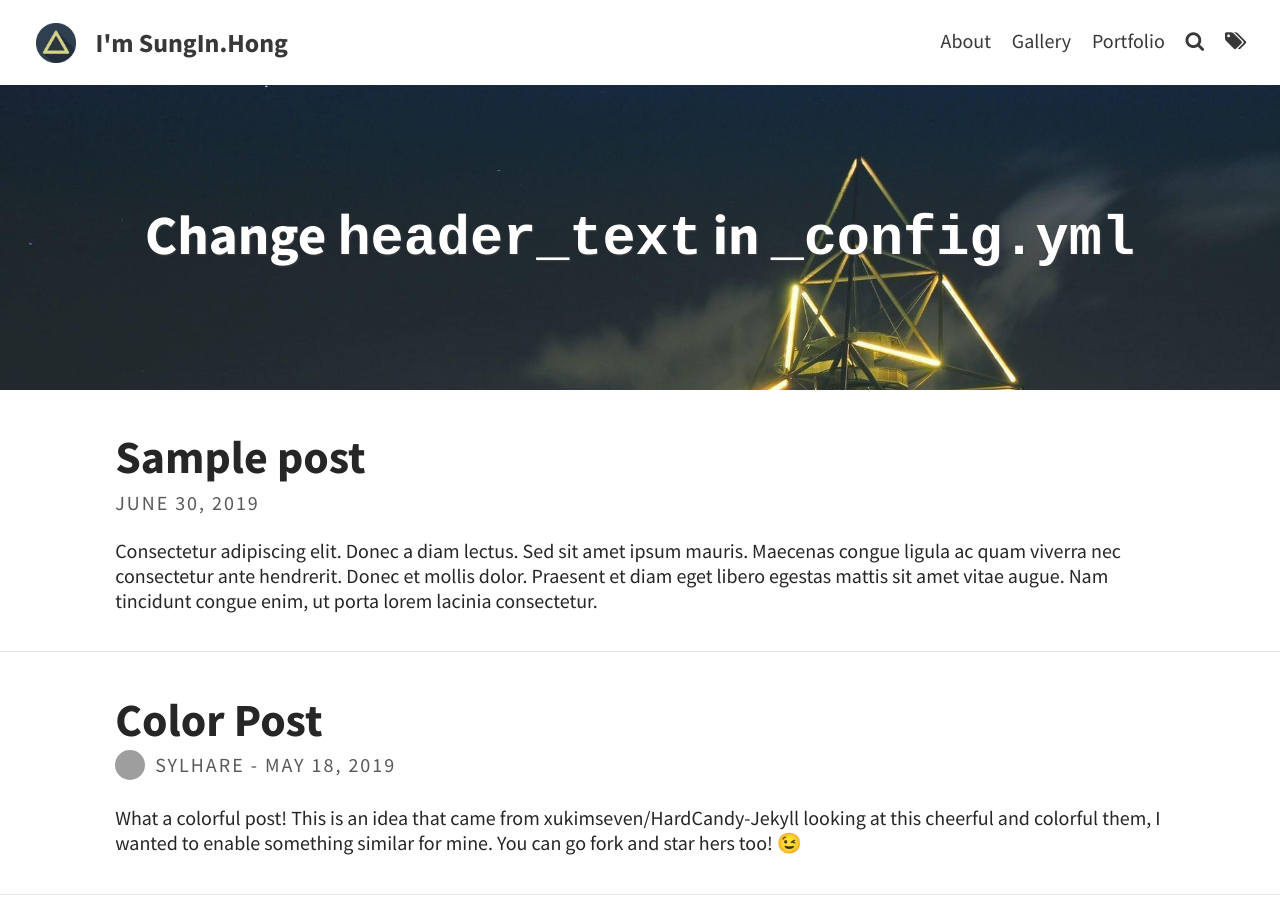
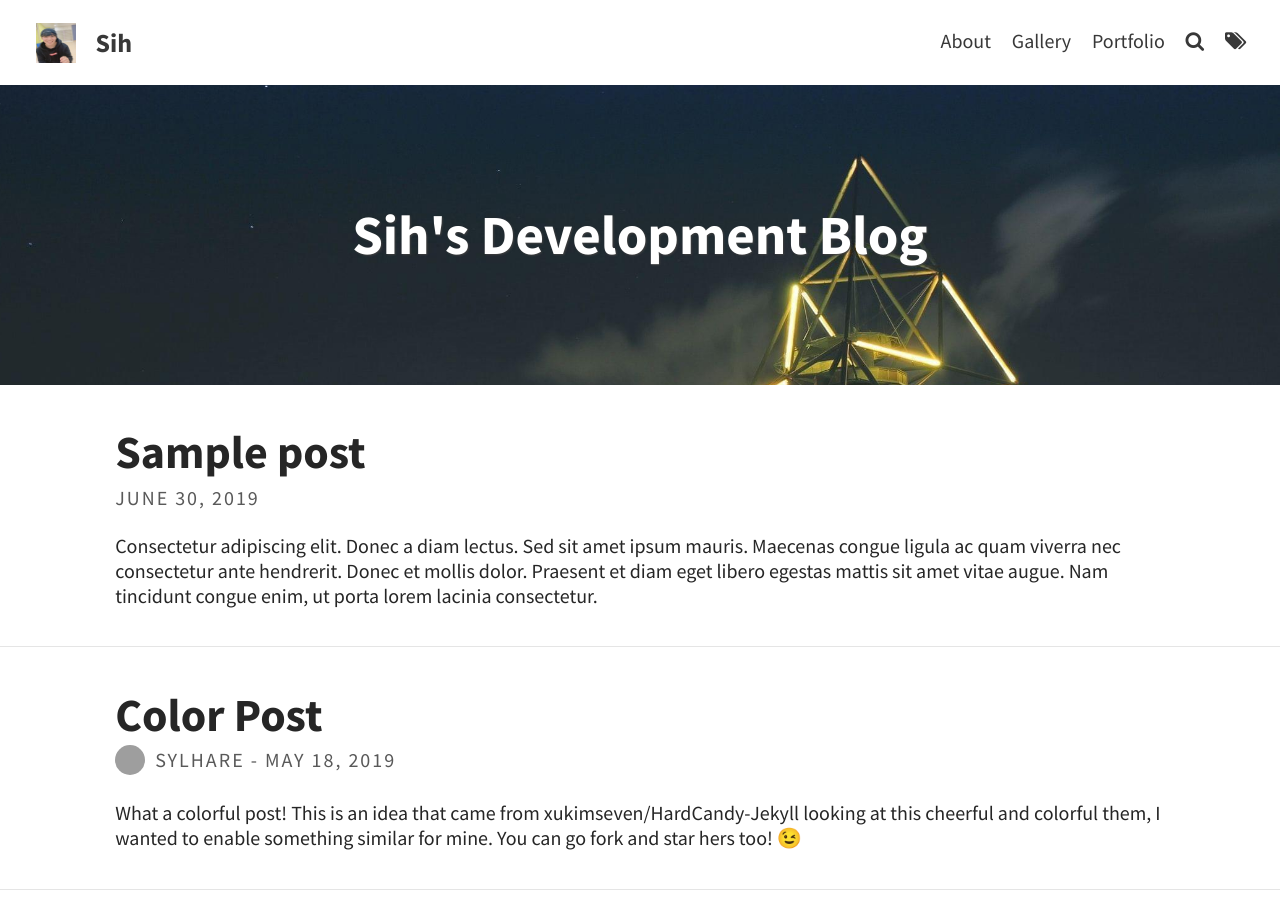
Before and after one commit to sunginh/sunginh.github.io, a Jekyll site: the page built from index.html, in a window 1280 px wide and 900 px high. Built offline with Jekyll 4.4.1, drawn with Linux system fonts in a browser that asks for light colours; the list of posts is cut into pages by our own code; grey boxes are pictures that could not be loaded.

Commit message:
update blog

```diff
--- a/_config.yml
+++ b/_config.yml
@@ -3,13 +3,13 @@ baseurl: ""
 url: "https://sunginh.github.io/"
 
 # THEME-SPECIFIC CONFIGURATION
-title: I'm SungIn.Hong # site's title
-description: "A website with blog posts and pages" # used by search engines
-avatar: assets/img/triangle.png # Empty for no avatar in navbar
+title: Sih # site's title
+#description: "A website with blog posts and pages" # used by search engines
+avatar: assets/img/sih.png # Empty for no avatar in navbar
 favicon: assets/favicon.ico # Icon displayed in the tab
 
 # Header and footer text
-header_text: Change <code>header_text</code> in <code>_config.yml</code> # Change Blog header text
+header_text: Sih's Development Blog # Change Blog header text
 header_feature_image: assets/img/pexels/triangular.jpeg
 footer_text: >
   Powered by <a href="https://jekyllrb.com/">Jekyll</a> with <a href="https://github.com/sylhare/Type-on-Strap">Type on Strap</a>
```
Also changed, not shown: assets/img/sih.png (added).
